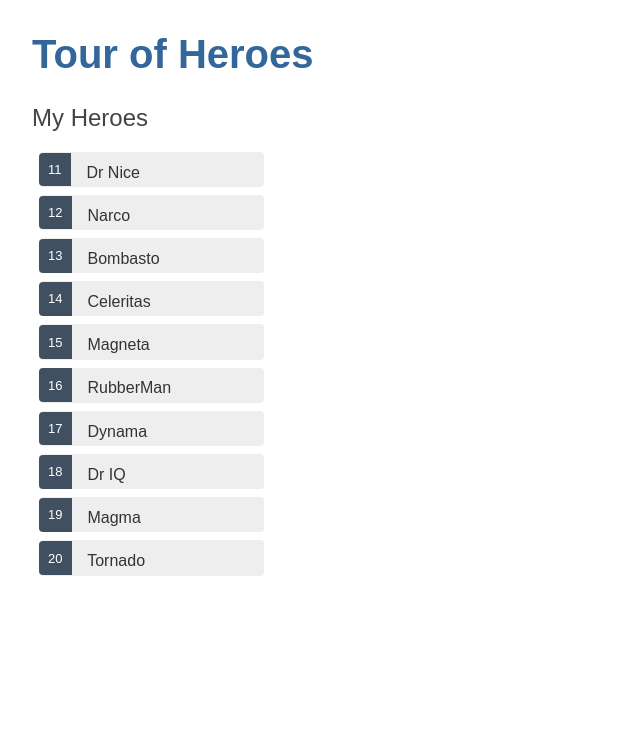
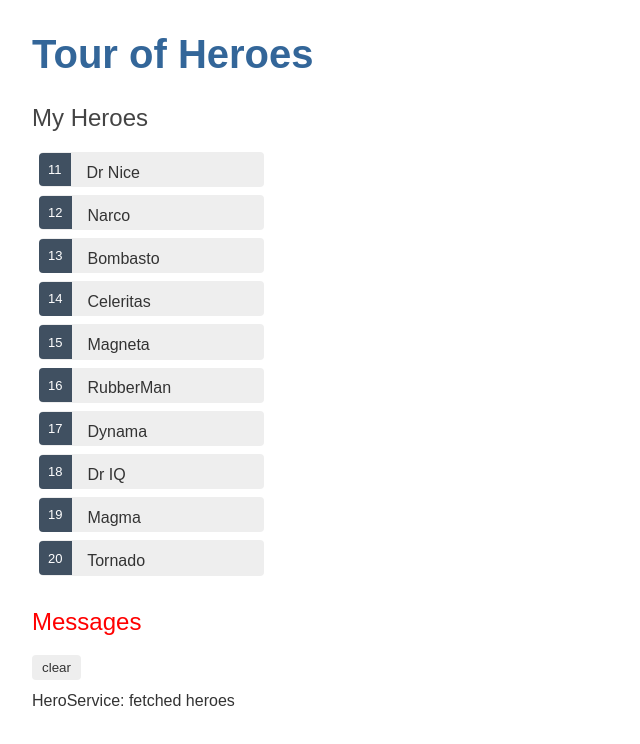
Before and after one commit to nickeax/angular-tour-of-heroes22112020, an Angular app: page / in a window 1280 px wide. Shown: the top 744 px of the page, without its empty margins (0-640 px from the left). Built offline with nearby package versions, Linux system fonts and the light colour scheme.

Commit message:
Implement messaging service.

```diff
--- a/src/app/app.component.html
+++ b/src/app/app.component.html
@@ -1,3 +1,4 @@
 <h1>{{title}}</h1>
 
 <app-heroes></app-heroes>
+<app-messages></app-messages>
--- a/src/app/hero.service.ts
+++ b/src/app/hero.service.ts
@@ -2,6 +2,7 @@ import { Injectable } from '@angular/core';
 import { IHero } from './ihero';
 import { HEROES } from './mock-heroes';
 import { Observable, of } from 'rxjs';
+import { MessageService } from './message.service';
 
 @Injectable({
   providedIn: 'root'
@@ -9,8 +10,10 @@ import { Observable, of } from 'rxjs';
 
 export class HeroService {
   getHeroes(): Observable<IHero[]> {
+    // TODO: Send the message _after_ fetching the heroes
+    this.ms.add('HeroService: fetched heroes');
     return of(HEROES);
   }
 
-  constructor() { }
+  constructor(private ms: MessageService) { }
 }
--- a/src/app/heroes/heroes.component.ts
+++ b/src/app/heroes/heroes.component.ts
@@ -1,6 +1,7 @@
 import { Component, OnInit } from '@angular/core';
 import { IHero } from '../ihero';
 import { HeroService } from '../hero.service';
+import { MessageService } from '../message.service';
 @Component({
   selector: 'app-heroes',
   templateUrl: './heroes.component.html',
@@ -8,7 +9,7 @@ import { HeroService } from '../hero.service';
 })
 export class HeroesComponent implements OnInit {
 
-  constructor(private heroService: HeroService) {
+  constructor(private heroService: HeroService, public ms: MessageService) {
 
   }
 
@@ -16,6 +17,7 @@ export class HeroesComponent implements OnInit {
   selectedHero: IHero;
 
   onSelect(hero: IHero): void {
+    this.ms.add(`[HeroesComponent] ${hero.name} selected.`)
     this.selectedHero = hero;
   }
 
--- /dev/null
+++ b/src/app/message.service.ts
@@ -0,0 +1,17 @@
+import { Injectable } from '@angular/core';
+
+@Injectable({
+  providedIn: 'root',
+})
+export class MessageService {
+  messages: string[] = [];
+
+  add(message: string): void {
+    this.messages.push(message);
+  }
+
+  clear(): void {
+    this.messages = [];
+  }
+  constructor() {}
+}
--- a/src/app/messages/messages.component.css
+++ b/src/app/messages/messages.component.css
@@ -0,0 +1,35 @@
+/* MessagesComponent's private CSS styles */
+h2 {
+  color: red;
+  font-family: Arial, Helvetica, sans-serif;
+  font-weight: lighter;
+}
+body {
+  margin: 2em;
+}
+body, input[text], button {
+  color: crimson;
+  font-family: Cambria, Georgia;
+}
+
+button.clear {
+  font-family: Arial;
+  background-color: #eee;
+  border: none;
+  padding: 5px 10px;
+  border-radius: 4px;
+  cursor: pointer;
+  cursor: hand;
+}
+button:hover {
+  background-color: #cfd8dc;
+}
+button:disabled {
+  background-color: #eee;
+  color: #aaa;
+  cursor: auto;
+}
+button.clear {
+  color: #333;
+  margin-bottom: 12px;
+}
--- a/src/app/messages/messages.component.html
+++ b/src/app/messages/messages.component.html
@@ -1 +1,6 @@
-<p>messages works!</p>
+<div *ngIf="ms.messages.length">
+  <h2>Messages</h2>
+  <button class="clear" (click)="ms.clear()">clear</button>
+  <div *ngFor='let msg of ms.messages'>{{ msg }}</div>
+
+</div>
--- a/src/app/messages/messages.component.ts
+++ b/src/app/messages/messages.component.ts
@@ -1,4 +1,5 @@
 import { Component, OnInit } from '@angular/core';
+import { MessageService } from '../message.service';
 
 @Component({
   selector: 'app-messages',
@@ -7,7 +8,7 @@ import { Component, OnInit } from '@angular/core';
 })
 export class MessagesComponent implements OnInit {
 
-  constructor() { }
+  constructor(public ms: MessageService) { }
 
   ngOnInit(): void {
   }
```
Also changed, not shown: 1 other file (tests, documents, lock files or other folders).
